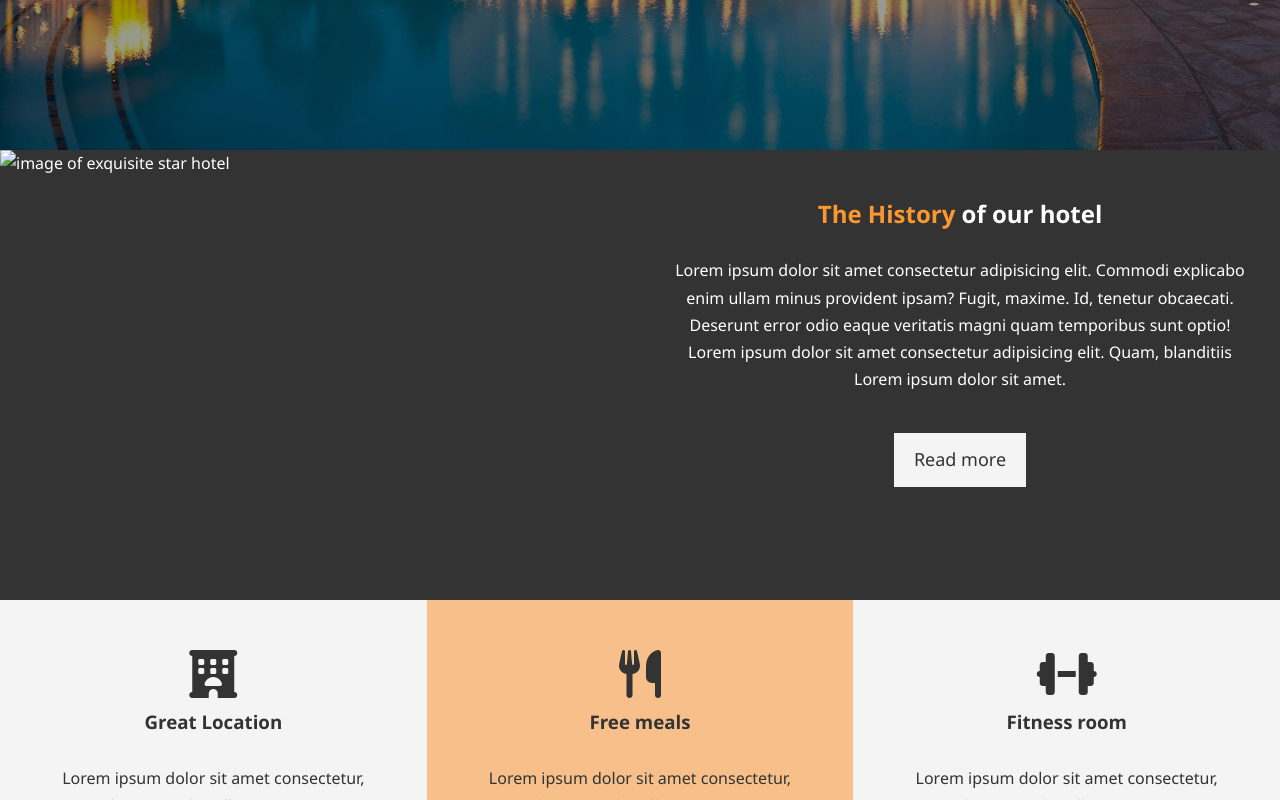
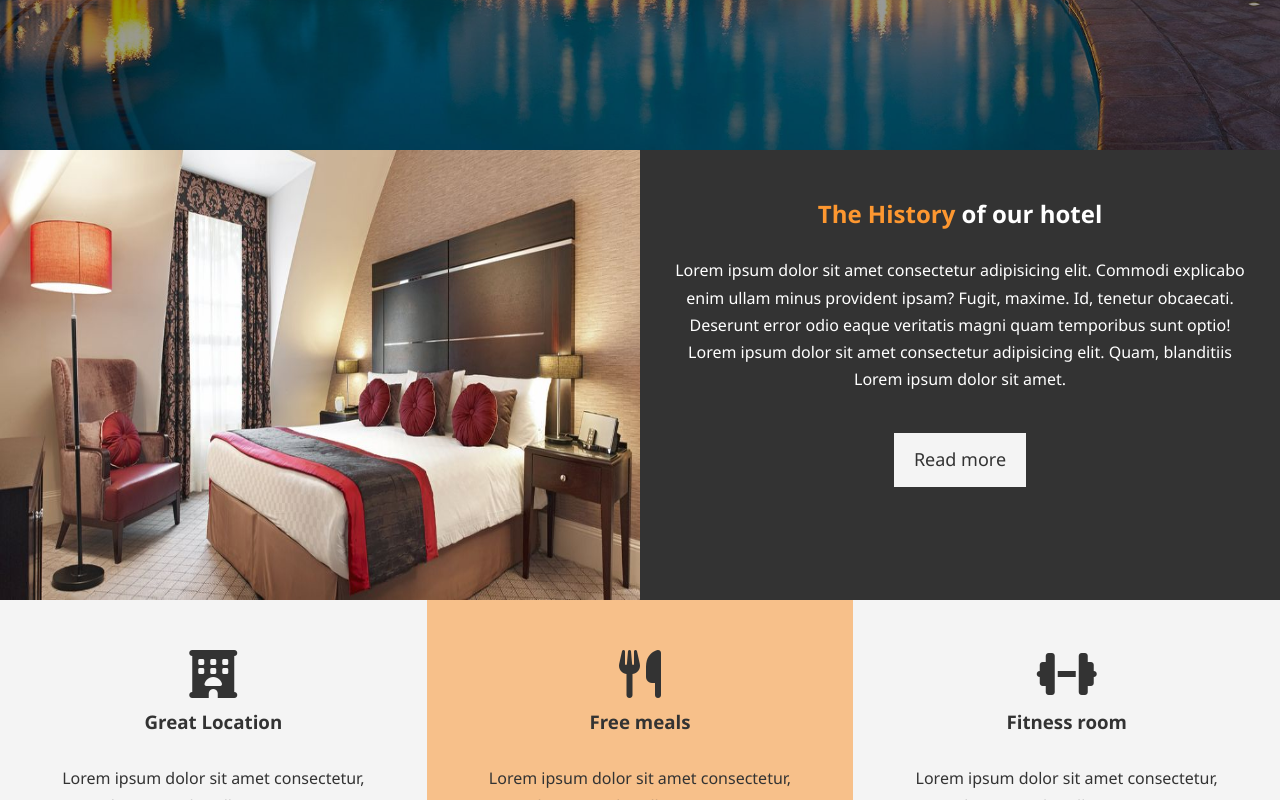
Before and after one commit to Fificode/Hotel-website, a plain HTML site: page index.html in a window 1280 px wide. Shown: the part 517-1317 px from the top of the page. Drawn offline with Linux system fonts and the light colour scheme; the site is published under a folder, as on GitHub Pages, so addresses that start at the root find nothing.

Commit message:
Update index.html

```diff
--- a/index.html
+++ b/index.html
@@ -41,7 +41,7 @@
  </div> </div>
  <!-- History of our hotel -->
  <div id="home-info" class="bg-dark">
-     <img src="/img/hotel_image2.jpg" alt="image of exquisite star hotel" class="info-img" >
+     <img src="./img/hotel_image2.jpg" alt="image of exquisite star hotel" class="info-img" >
 <div class="info-content">
     <h2><span class="text-primary">The History</span> of our hotel</h2>
     <p>Lorem ipsum dolor sit amet consectetur adipisicing elit. Commodi explicabo enim ullam minus provident ipsam? Fugit, maxime. Id, tenetur obcaecati. Deserunt error odio eaque veritatis magni quam temporibus sunt optio! Lorem ipsum dolor sit amet consectetur adipisicing elit. Quam, blanditiis Lorem ipsum dolor sit amet.</p>
```
